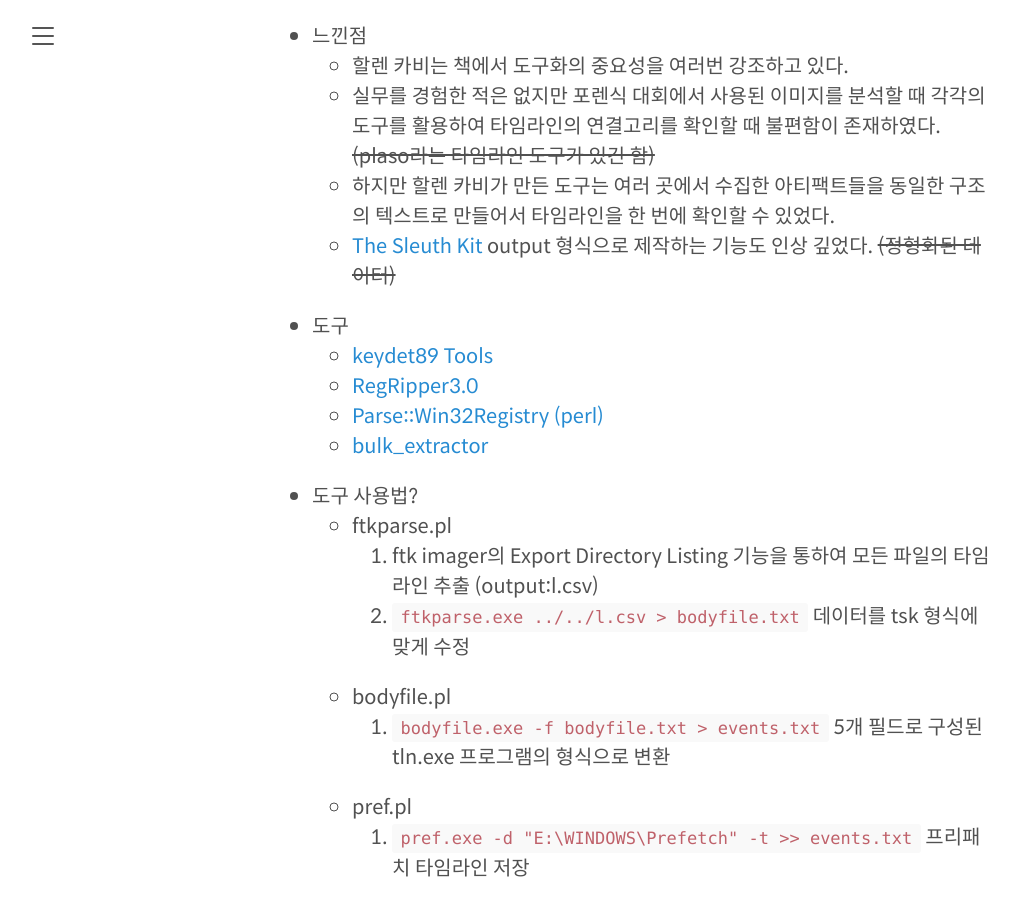
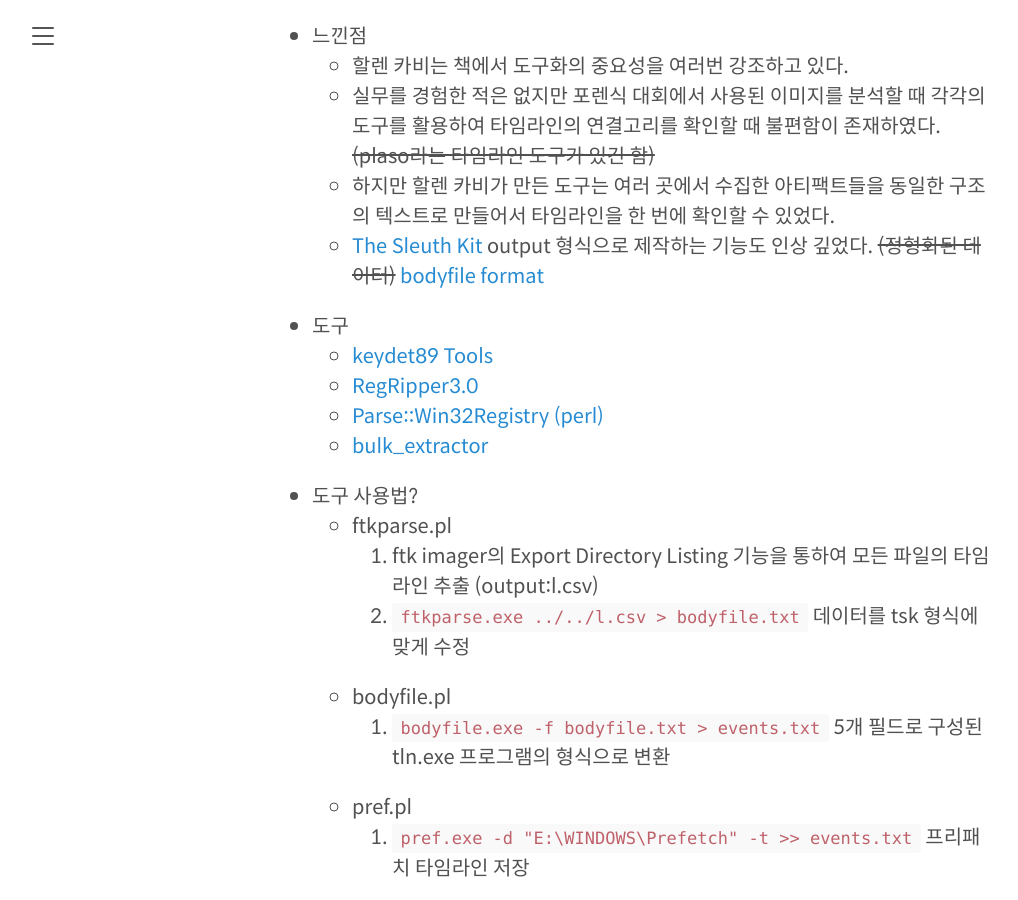
Before and after one commit to hyuunnn/hyuunnn.github.io, a Jekyll site: the page built from _posts/2020-11-08-investing-windows-systems.md, in a window 1280 px wide and 900 px high, scrolled down 972 px. Shown: the whole window, without its empty margins (8-1026 px from the left). Built offline with Jekyll 4.4.1, drawn with Linux system fonts in a browser that asks for light colours.

Commit message:
Update 2020-11-08-investing-windows-systems.md

```diff
--- a/_posts/2020-11-08-investing-windows-systems.md
+++ b/_posts/2020-11-08-investing-windows-systems.md
@@ -28,7 +28,7 @@
     - 할렌 카비는 책에서 도구화의 중요성을 여러번 강조하고 있다.
     - 실무를 경험한 적은 없지만 포렌식 대회에서 사용된 이미지를 분석할 때 각각의 도구를 활용하여 타임라인의 연결고리를 확인할 때 불편함이 존재하였다. ~~(plaso라는 타임라인 도구가 있긴 함)~~
     - 하지만 할렌 카비가 만든 도구는 여러 곳에서 수집한 아티팩트들을 동일한 구조의 텍스트로 만들어서 타임라인을 한 번에 확인할 수 있었다.
-    - <a href="https://www.sleuthkit.org/">The Sleuth Kit</a> output 형식으로 제작하는 기능도 인상 깊었다. ~~(정형화된 데이터)~~
+    - <a href="https://www.sleuthkit.org/">The Sleuth Kit</a> output 형식으로 제작하는 기능도 인상 깊었다. ~~(정형화된 데이터)~~ <a href="https://forensicswiki.xyz/wiki/index.php?title=Bodyfile">bodyfile format</a>
 
 * 도구
     - <a href="https://github.com/keydet89/Tools">keydet89 Tools</a>
```
